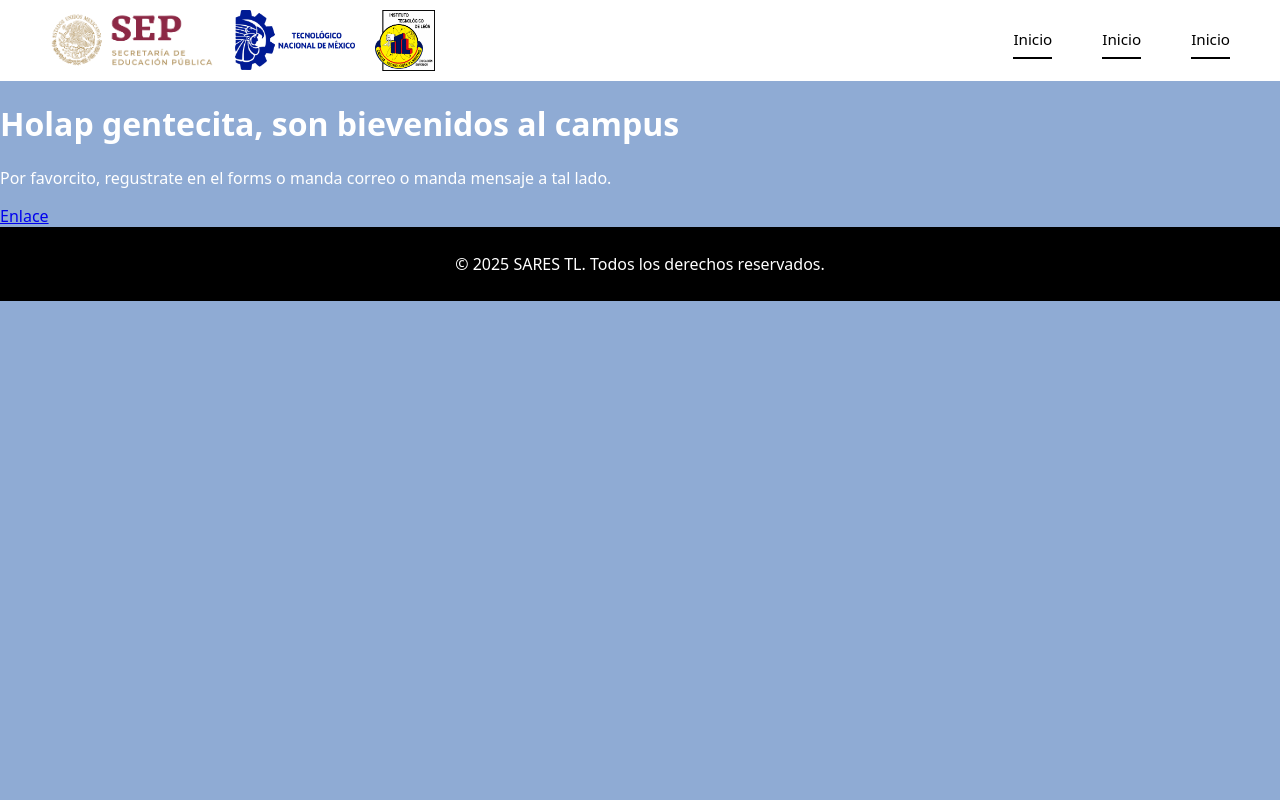
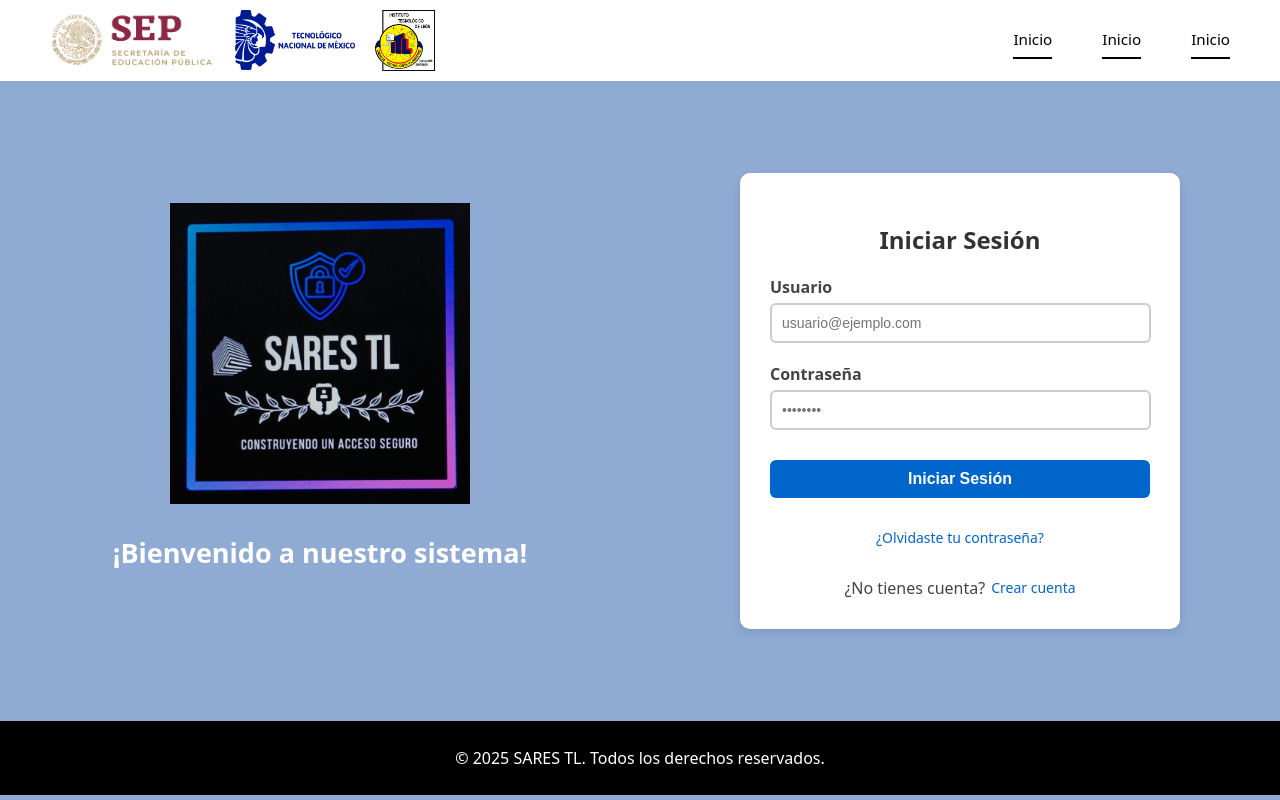
Before and after one commit to YochiMC/sarestl, a React (Vite) app: page / in a window 1280 px wide. Built offline with nearby package versions, Linux system fonts and the light colour scheme.

Commit message:
Trabajanding el Login

```diff
--- a/src/AppRouter.jsx
+++ b/src/AppRouter.jsx
@@ -1,12 +1,12 @@
 import { BrowserRouter, Routes, Route, Link } from 'react-router-dom';
-import { Visitas } from "./pages/Visitas";
+import { Login } from "./pages/Login";
 import { Layout } from "./pages/layouts/Layout";
 
 export function AppRouter() {
   return (
     <BrowserRouter>
       <Routes>
-        <Route path="/" element={<Layout children={<Visitas />} />} />
+        <Route path="/" element={<Layout children={<Login />} />} />
       </Routes>
     </BrowserRouter>
   )
--- /dev/null
+++ b/src/assets/styles/login.css
@@ -0,0 +1,123 @@
+.contenido {
+  display: flex;
+  justify-content: space-between;
+}
+
+.imagen,
+.login {
+  flex: 1;
+  display: flex;
+  align-items: center;
+  justify-content: center;
+  height: 80vh;
+}
+
+.imagen {
+  display: flex;
+  flex-direction: column;
+}
+
+.imagen img {
+  width: 300px;
+}
+
+.frase {
+  margin-top: 30px;
+  font-weight: 700;
+  font-size: 27px;
+  color: white;
+}
+
+.login {
+  display: flex;
+  justify-content: center;
+  align-items: center;
+}
+
+.login-container {
+  width: 380px;
+  padding: 30px;
+  background: #ffffff;
+  border-radius: 10px;
+  box-shadow: 0 4px 10px rgba(0,0,0,0.1);
+}
+
+.login-container h2 {
+  text-align: center;
+  margin-bottom: 20px;
+  color: #333;
+}
+
+label {
+  display: block;
+  margin-bottom: 5px;
+  font-weight: 600;
+  color: #444;
+}
+
+input {
+  width: 94%;
+  padding: 10px;
+  border: 2px solid #ccc;
+  border-radius: 6px;
+  margin-bottom: 20px;
+  font-size: 14px;
+}
+
+.form-options {
+  display: flex;
+  justify-content: space-between;
+  align-items: center;
+  margin-bottom: 30px;
+  justify-content: center;
+  margin-top: 10px;
+}
+
+.link {
+  color: #0066cc;
+  text-decoration: none;
+  font-size: 14px;
+}
+
+.link:hover {
+  text-decoration: underline;
+}
+
+.btn-login {
+  width: 100%;
+  padding: 10px;
+  background-color: #0066cc;
+  color: white;
+  border: none;
+  border-radius: 6px;
+  font-size: 16px;
+  font-weight: bold;
+  cursor: pointer;
+  margin-top: 10px;
+  margin-bottom: 20px;
+}
+
+.btn-login:hover {
+  background-color: #004c99;
+}
+
+.extra-options {
+  margin-top: 20px;
+  text-align: center;
+}
+
+.extra-options p {
+  margin-bottom: 8px;
+  color: #444;
+}
+
+.extra-options {
+  display: flex;
+  align-items: center;
+  justify-content: center;
+  gap: 6px;
+}
+
+.extra-options p {
+  margin: 0;
+}
--- /dev/null
+++ b/src/pages/Login.jsx
@@ -0,0 +1,54 @@
+import saresLogo from '../assets/img/sares.jpeg'
+
+export function Login() {
+    return (
+        <>
+            <div className="contenido">
+                <div className="imagen">
+                    <img src={saresLogo} className="logo-sares" alt="" />
+                    <p className="frase">¡Bienvenido a nuestro sistema!</p>
+                </div>
+
+                <div className="login">
+                    <div className="login-container">
+                        <h2>Iniciar Sesión</h2>
+
+                        <form>
+                            <label htmlFor="email">Usuario</label>
+                            <input
+                                type="email"
+                                id="email"
+                                name="email"
+                                placeholder="usuario@ejemplo.com"
+                                required
+                            />
+
+                            <label htmlFor="password">Contraseña</label>
+                            <input
+                                type="password"
+                                id="password"
+                                name="password"
+                                placeholder="••••••••"
+                                required
+                            />
+
+                            <button type="submit" className="btn-login">
+                                Iniciar Sesión
+                            </button>
+                        </form>
+
+                        <div className="form-options">
+                            <a href="#" className="link">¿Olvidaste tu contraseña?</a>
+                        </div>
+
+                        <div className="extra-options">
+                            <p>¿No tienes cuenta?</p>
+                            <a href="#" className="link">Crear cuenta</a>
+                        </div>
+                    </div>
+                </div>
+
+            </div>
+        </>
+    )
+}
--- a/src/pages/layouts/Layout.jsx
+++ b/src/pages/layouts/Layout.jsx
@@ -1,6 +1,7 @@
 import Header from '../../components/Header';
 import Footer from '../../components/Footer';
 import '../../assets/styles/layout.css'
+import '../../assets/styles/login.css'
 
 export function Layout({ children }) {
     return (
```
